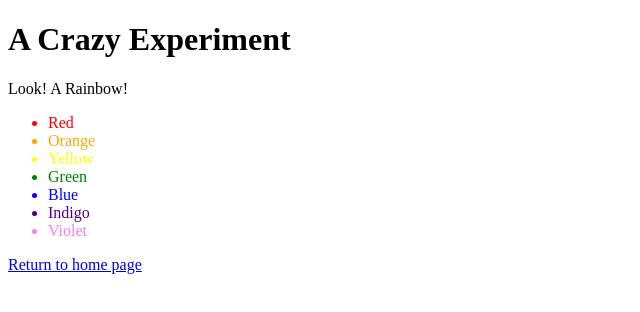
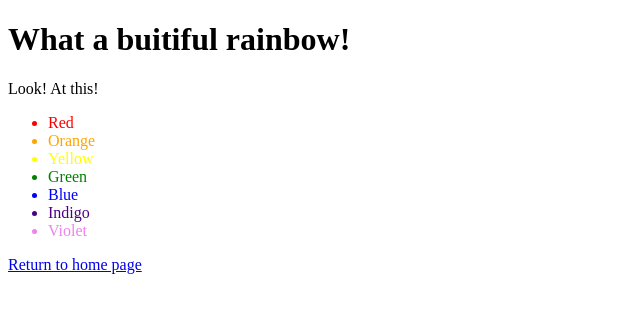
Before and after one commit to timurbarre/git-repo-tut, a plain HTML site: page rainbow.html in a window 1280 px wide. Shown: the whole page, without its empty margins (0-640 px from the left). Drawn offline with Linux system fonts and the light colour scheme.

Commit message:
The crazy.html has became a raibow.html

```diff
--- a/crazy.html
+++ b/rainbow.html
@@ -1,15 +1,13 @@
 <!DOCTYPE html>
 <html lang="en">
-
 <head>
 	<meta charset="UTF-8">
-	<title>A Crazy Experiment</title>
+	<title>Rainbow Page</title>
 </head>
 
 <body>
-	<h1>A Crazy Experiment</h1>
-	<p>Look! A Rainbow!</p>
-
+	<h1>What a buitiful rainbow!</h1>
+	<p>Look! At this!</p>
 	<ul>
 		<li style="color:red">Red</li>
 		<li style="color:orange">Orange</li>
@@ -19,7 +17,6 @@
 		<li style="color:indigo">Indigo</li>
 		<li style="color:violet">Violet</li>
 	</ul>
+	<p><a href="index.html">Return to home page</a></p>
 
-
-	<p><a href="index.html">Return to home page</a></p>
 </body></html>
```
